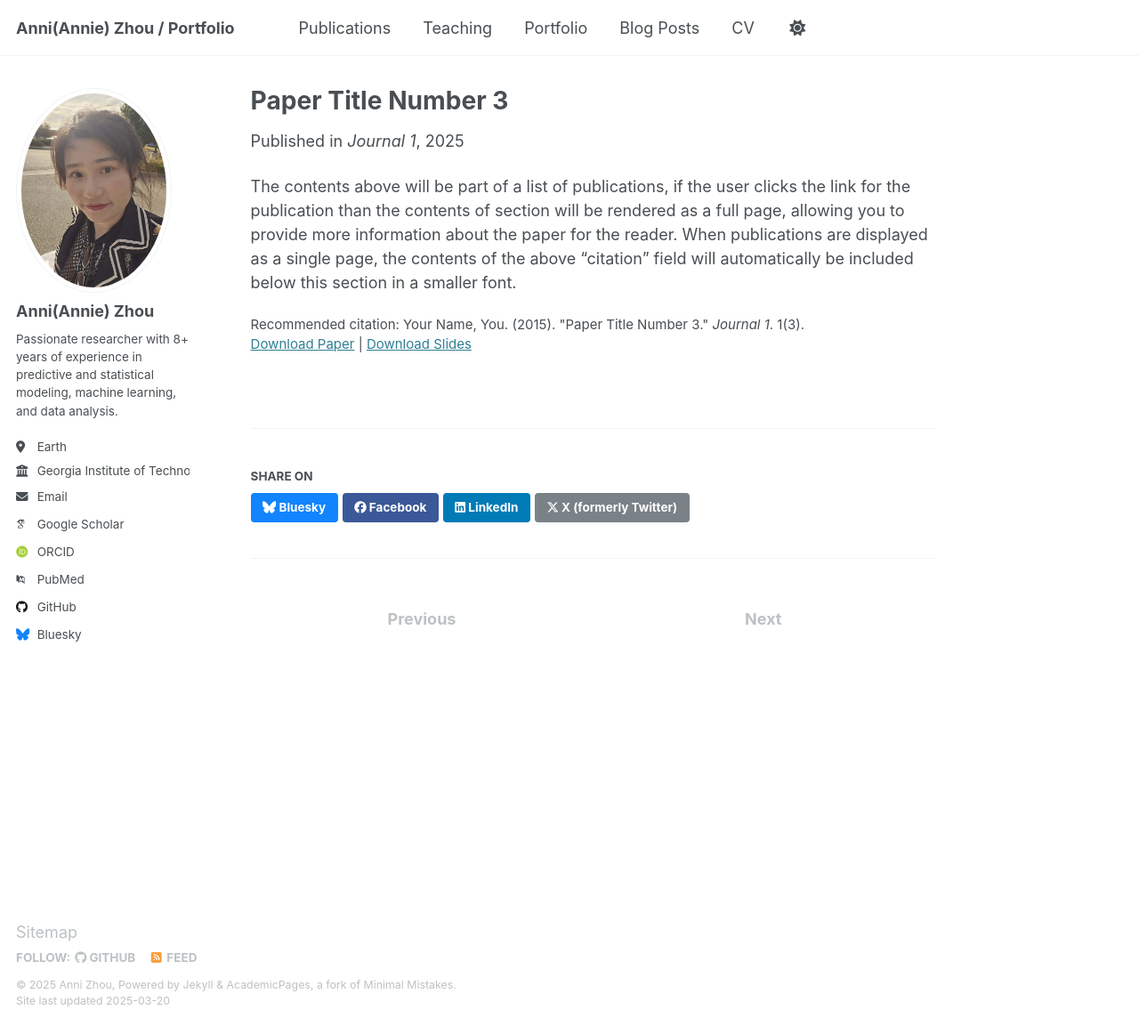
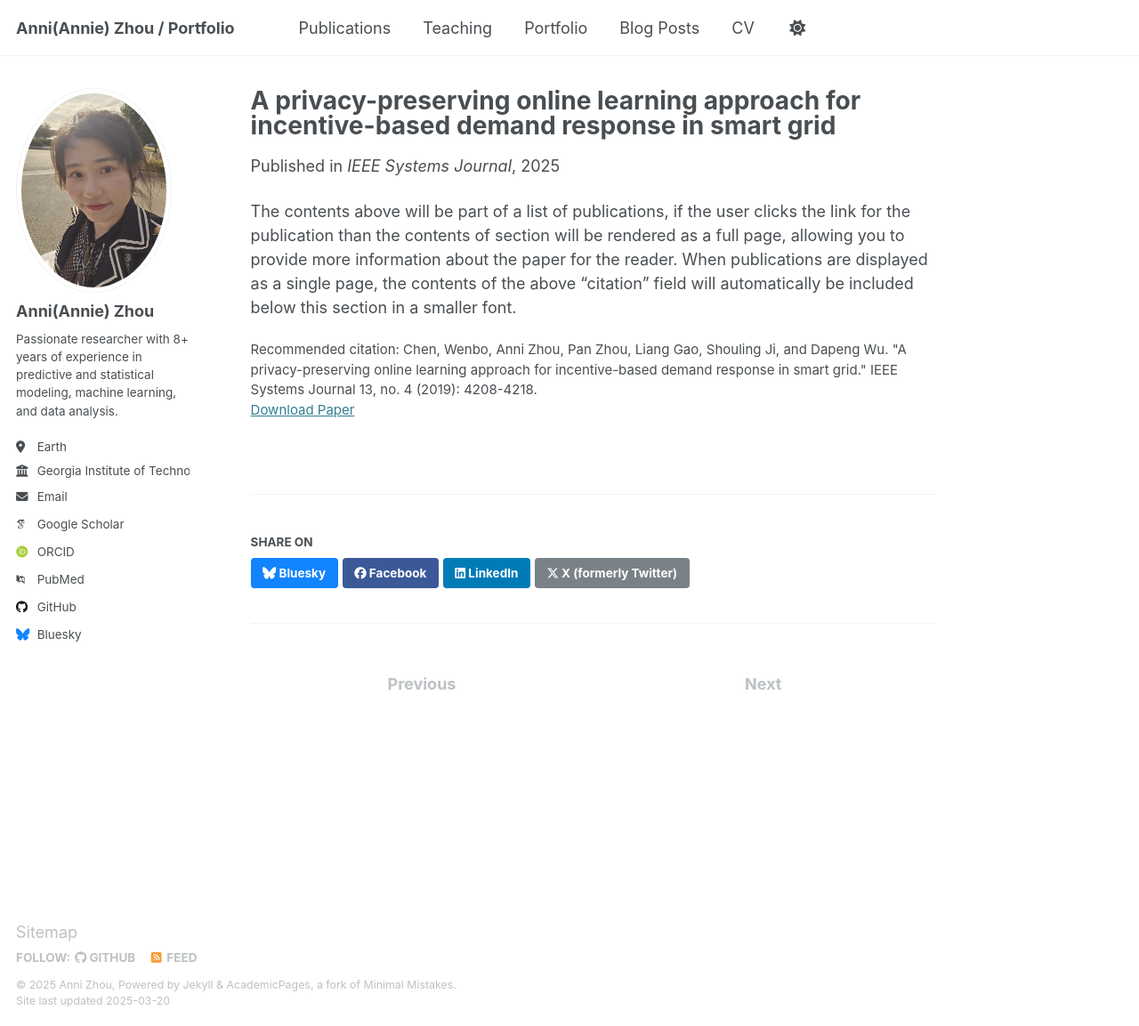
Before and after one commit to Annie983284450-1/Annie983284450-1.github.io, a Jekyll site: the page built from _publications/2025-03-19-paper-title-number-3.md, in a window 1280 px wide and 1153 px high. Shown: the whole window at 89% size. Built offline with Jekyll 4.4.1, drawn with Linux system fonts in a browser that asks for light colours; some web fonts are replaced.

Commit message:
Update 2025-03-19-paper-title-number-3.md

```diff
--- a/_publications/2025-03-19-paper-title-number-3.md
+++ b/_publications/2025-03-19-paper-title-number-3.md
@@ -1,14 +1,14 @@
 ---
-title: "Paper Title Number 3"
+title: "A privacy-preserving online learning approach for incentive-based demand response in smart grid"
 collection: publications
 category: manuscripts
 permalink: /publication/2025-03-19-paper-title-number-3
 excerpt: 'This paper is about the number 3. The number 4 is left for future work.'
 date: 2025-03-19
-venue: 'Journal 1'
-slidesurl: 'http://academicpages.github.io/files/slides3.pdf'
-paperurl: 'http://academicpages.github.io/files/paper3.pdf'
-citation: 'Your Name, You. (2015). &quot;Paper Title Number 3.&quot; <i>Journal 1</i>. 1(3).'
+venue: 'IEEE Systems Journal'
+# slidesurl: 'http://academicpages.github.io/files/slides3.pdf'
+paperurl: 'https://ieeexplore.ieee.org/abstract/document/8642292'
+citation: 'Chen, Wenbo, Anni Zhou, Pan Zhou, Liang Gao, Shouling Ji, and Dapeng Wu. "A privacy-preserving online learning approach for incentive-based demand response in smart grid." IEEE Systems Journal 13, no. 4 (2019): 4208-4218.'
 ---
 
 The contents above will be part of a list of publications, if the user clicks the link for the publication than the contents of section will be rendered as a full page, allowing you to provide more information about the paper for the reader. When publications are displayed as a single page, the contents of the above "citation" field will automatically be included below this section in a smaller font.
```
